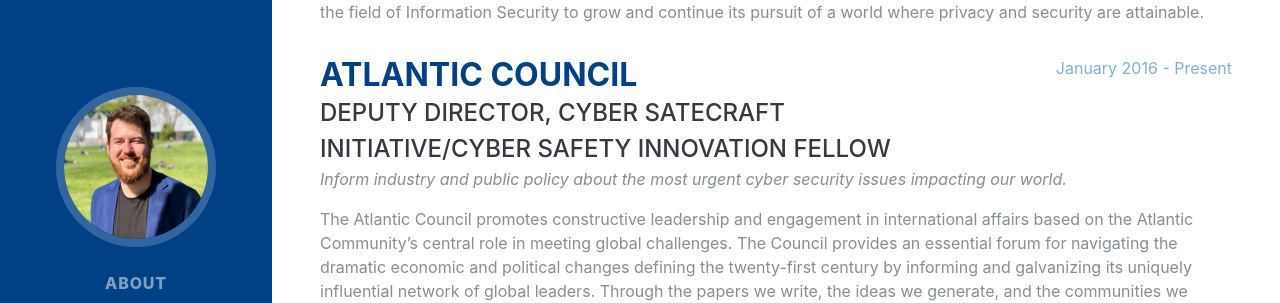
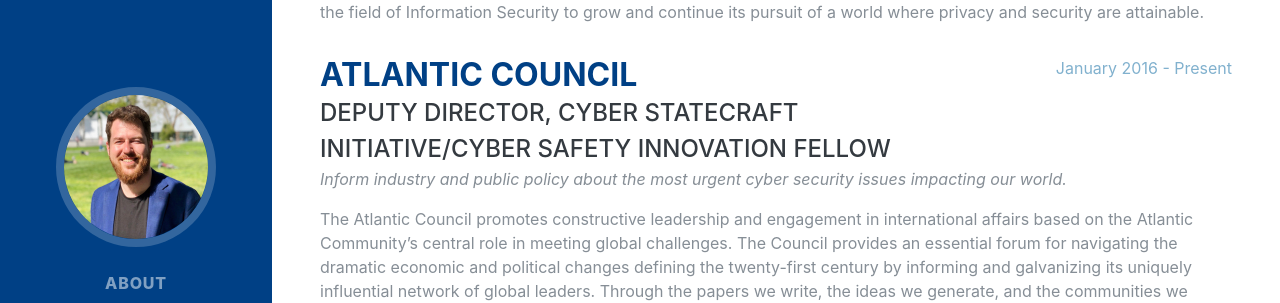
Before and after one commit to beauwoods/beauwoods.github.io, a Jekyll site: the page built from index.md, in a window 1280 px wide and 900 px high, scrolled down 1588 px. Shown: the part 162-465 px from the top of the window. Built offline with Jekyll 4.4.1, drawn with Linux system fonts in a browser that asks for light colours; nearby versions of some CDN libraries; some web fonts are replaced.

Commit message:
Update experience.yml
Fix misspelling

```diff
--- a/_data/experience.yml
+++ b/_data/experience.yml
@@ -24,7 +24,7 @@
 
 - organization: Atlantic Council
   link:        https://atlanticcouncil.org
-  job_title:   Deputy Director, Cyber Satecraft Initiative/Cyber Safety Innovation Fellow
+  job_title:   Deputy Director, Cyber Statecraft Initiative/Cyber Safety Innovation Fellow
   dates:       January 2016 - Present
   role_brief:  Inform industry and public policy about the most urgent cyber security issues impacting our world.
   description: | # this will include new lines to allow paragraphs
```
